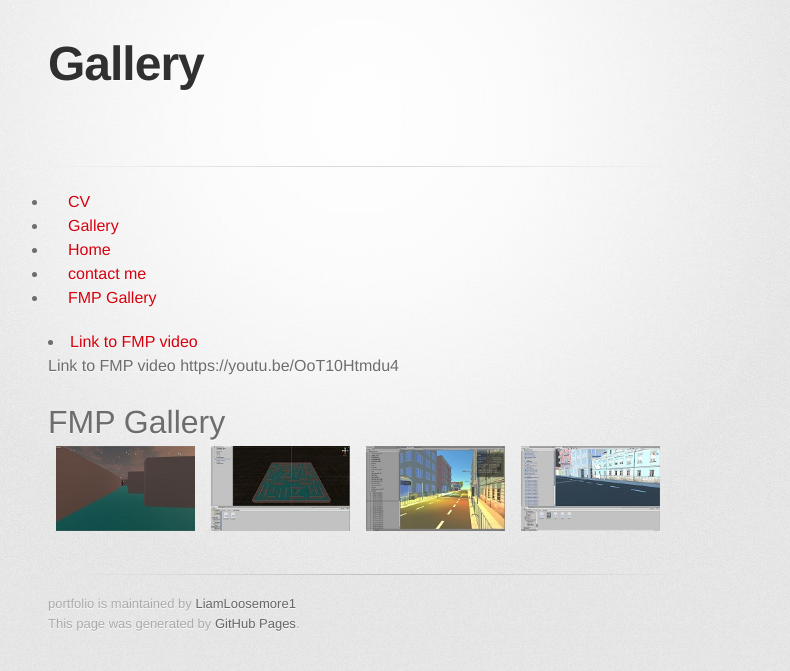
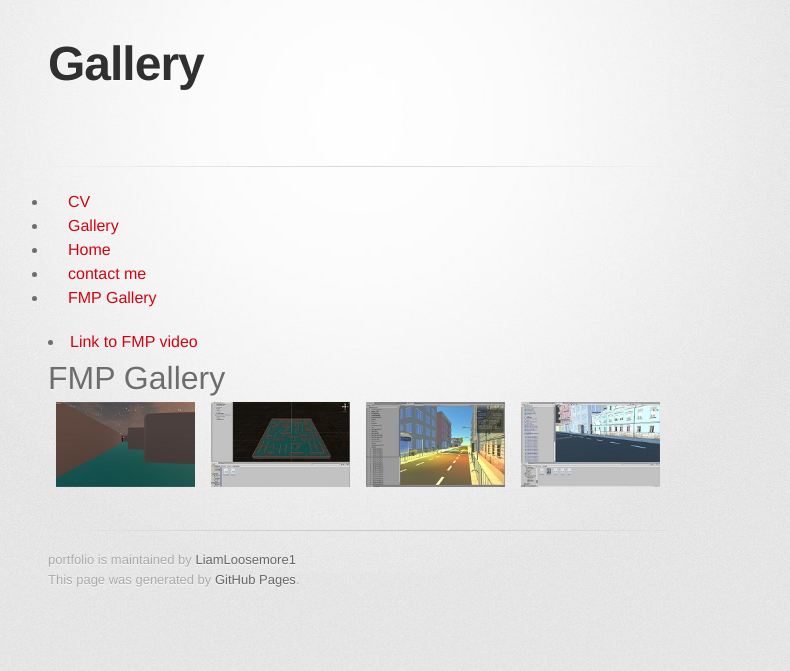
Before and after one commit to LiamLoosemore1/portfolio, a Jekyll site: the page built from FMPgallery.md, in a window 1280 px wide. Shown: the top 671 px of the page, without its empty margins (282-1072 px from the left). Built offline with Jekyll 4.4.1, drawn with Linux system fonts in a browser that asks for light colours; some web fonts are replaced; the repository's description, which GitHub fills in, is left out.

Commit message:
Update FMPgallery.md

```diff
--- a/FMPgallery.md
+++ b/FMPgallery.md
@@ -3,10 +3,9 @@ layout: gallery
 title: Gallery
 ---
 
-<li>
+ <li>
     <a href="https://youtu.be/OoT10Htmdu4">Link to FMP video</a>
  </li>
-Link to FMP video
-https://youtu.be/OoT10Htmdu4
+
 
 # FMP Gallery
```
